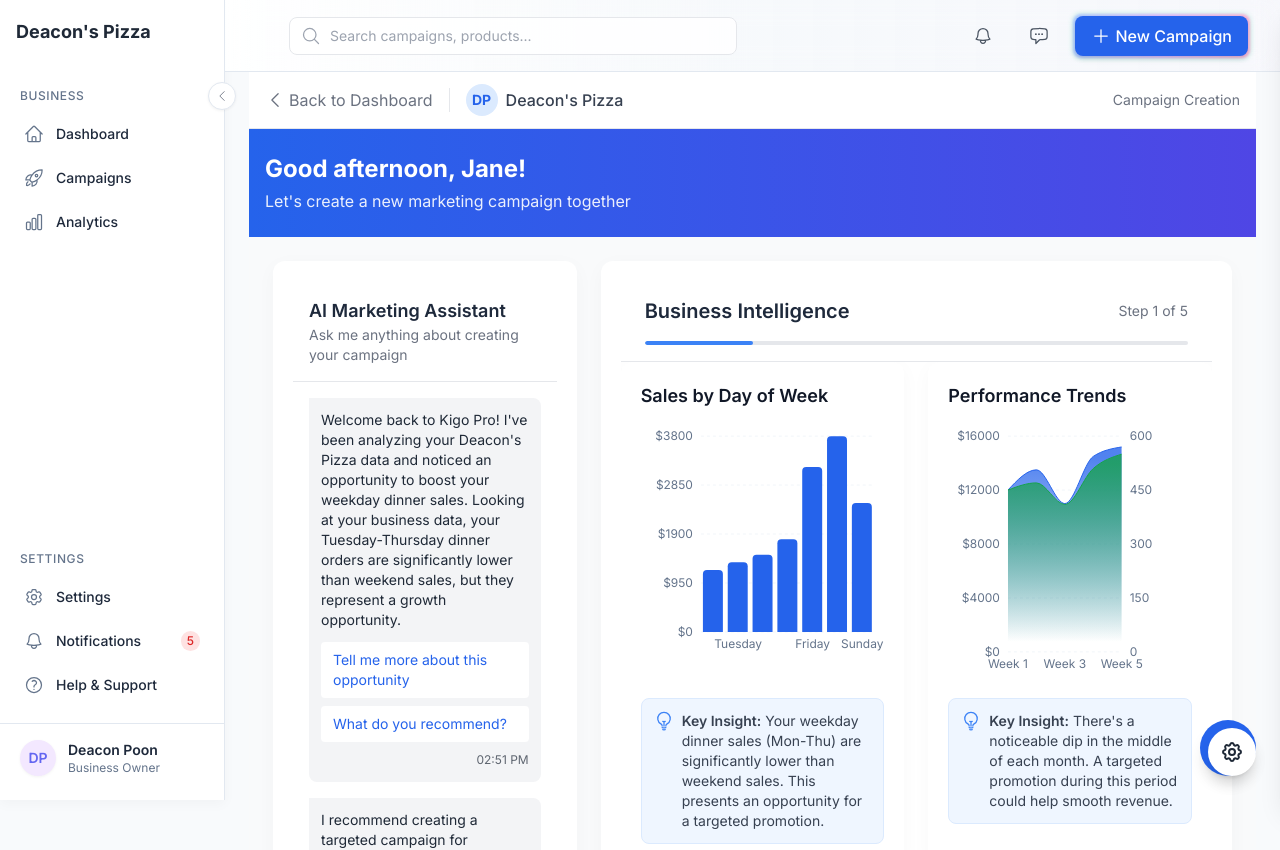
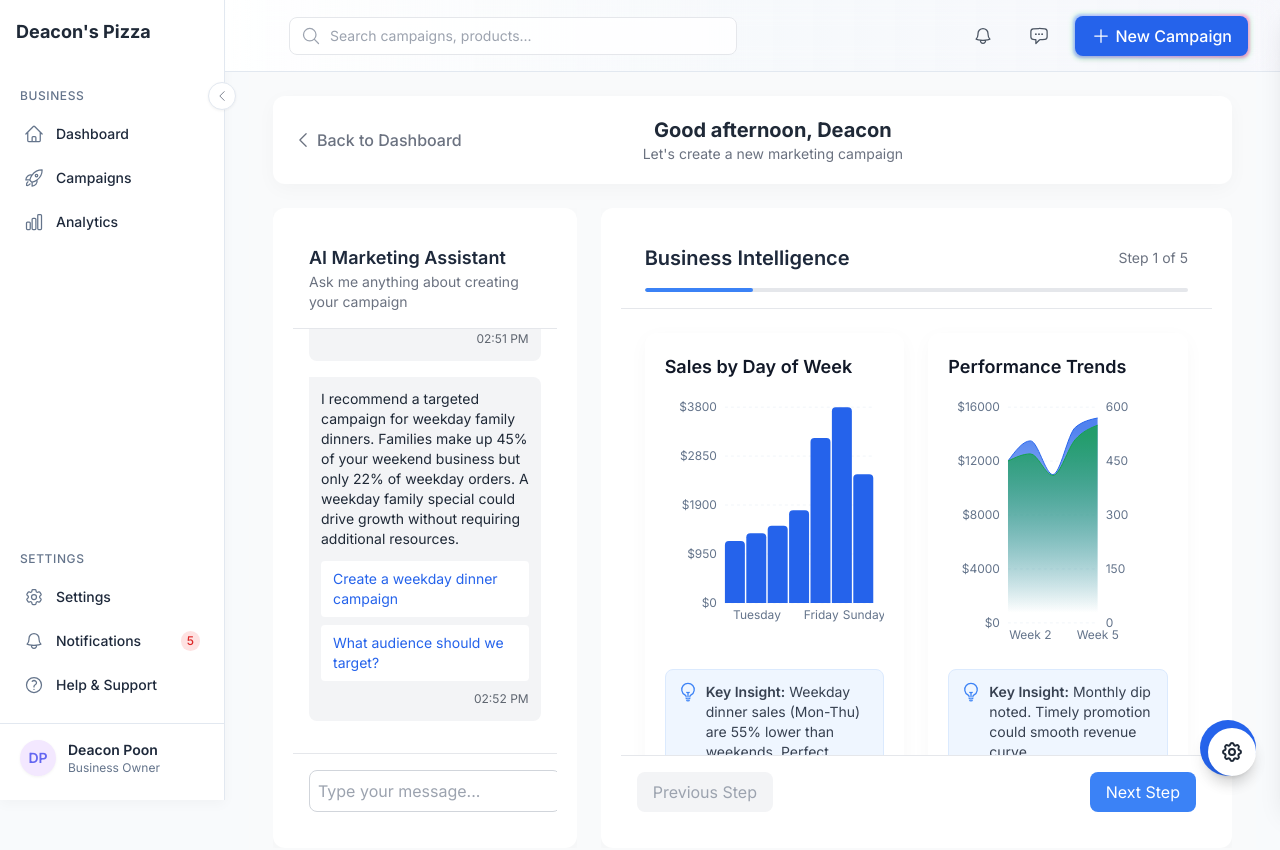
Before and after one commit to deacon-kigo/kigo-pro-dashboard, a Next.js app: page /demos/ai-campaign-creation in a window 1280 px wide. Shown: the top 850 px of the page. Built offline with nearby package versions, Linux system fonts and the light colour scheme.

Commit message:
Improve scrolling behavior on AI campaign creation page - Fixed container heights and overflow handling in main layout - Made AI Assistant chat panel scrollable within fixed height - Updated Dynamic Canvas to ensure proper scrolling behavior - Fixed linter error in BusinessIntelligenceView component

```diff
--- a/app/demos/ai-campaign-creation/page.tsx
+++ b/app/demos/ai-campaign-creation/page.tsx
@@ -56,46 +56,30 @@ export default function AICampaignCreation() {
   }, []);
 
   return (
-    <div className="min-h-screen flex flex-col bg-gray-50">
+    <div className="h-screen flex flex-col overflow-hidden bg-gray-50">
       {/* Header */}
-      <header className="bg-white border-b border-gray-200 px-4 py-3">
-        <div className="flex items-center justify-between max-w-screen-2xl mx-auto">
-          <div className="flex items-center gap-4">
-            <Link href="/demos/deacons-pizza" className="flex items-center text-gray-500 hover:text-gray-700">
+      <div className="p-4 sm:p-6 flex-shrink-0">
+        <div className="max-w-screen-2xl mx-auto">
+          <Card className="flex justify-between items-center p-4">
+            <Link href="/demos/deacons-pizza" className="flex items-center text-gray-500 hover:text-primary transition-colors">
               <ChevronLeftIcon className="w-5 h-5 mr-1" />
-              Back to Dashboard
+              <span className="font-medium">Back to Dashboard</span>
             </Link>
-            <div className="h-6 w-px bg-gray-200"></div>
-            <div className="flex items-center">
-              <div
-                className="w-8 h-8 bg-blue-100 rounded-full flex items-center justify-center text-blue-600 font-bold text-sm mr-2"
-              >
-                DP
-              </div>
-              <span className="font-medium text-gray-700">Deacon's Pizza</span>
+            <div className="text-center">
+              <h2 className="text-xl font-bold text-gray-800">{greeting}, Deacon</h2>
+              <p className="text-sm text-gray-500">Let's create a new marketing campaign</p>
             </div>
-          </div>
-          <div className="flex items-center gap-4">
-            <span className="text-sm text-gray-500">Campaign Creation</span>
-          </div>
+            <div className="w-32"></div> {/* Empty div for alignment */}
+          </Card>
         </div>
-      </header>
+      </div>
 
-      {/* Main content */}
-      <div className="flex-1 flex flex-col">
-        {/* Greeting Banner */}
-        <div className="bg-gradient-to-r from-blue-600 to-indigo-600 py-6 px-4">
-          <div className="max-w-screen-2xl mx-auto">
-            <h1 className="text-2xl font-bold text-white">{greeting}, Jane!</h1>
-            <p className="text-white/90 mt-1">Let's create a new marketing campaign together</p>
-          </div>
-        </div>
-
-        {/* Dual Panel Layout */}
-        <div className="flex-1 grid grid-cols-1 lg:grid-cols-12 gap-6 max-w-screen-2xl mx-auto p-6">
+      {/* Dual Panel Layout */}
+      <div className="flex-1 max-w-screen-2xl mx-auto px-4 sm:px-6 pb-6 overflow-hidden">
+        <div className="grid grid-cols-1 lg:grid-cols-12 gap-6 h-full">
           {/* AI Assistant Panel - Left Side */}
-          <div className="lg:col-span-4 flex flex-col">
-            <Card className="flex-1 p-0 overflow-hidden flex flex-col">
+          <div className="lg:col-span-4 h-full overflow-hidden">
+            <Card className="h-full p-0 overflow-hidden flex flex-col">
               <AIAssistantPanel
                 onOptionSelected={handleOptionSelected}
               />
@@ -103,8 +87,8 @@ export default function AICampaignCreation() {
           </div>
 
           {/* Dynamic Canvas - Right Side */}
-          <div className="lg:col-span-8 flex flex-col">
-            <Card className="flex-1 p-0 overflow-hidden">
+          <div className="lg:col-span-8 h-full overflow-hidden">
+            <Card className="h-full p-0 overflow-hidden">
               <DynamicCanvas
                 initialView={currentView}
               />
--- a/components/ai-assistant/AIAssistantPanel.tsx
+++ b/components/ai-assistant/AIAssistantPanel.tsx
@@ -37,7 +37,7 @@ const campaignCreationInitialMessages: Message[] = [
   {
     id: '1',
     type: 'ai',
-    content: "Welcome back to Kigo Pro! I've been analyzing your Deacon's Pizza data and noticed an opportunity to boost your weekday dinner sales. Looking at your business data, your Tuesday-Thursday dinner orders are significantly lower than weekend sales, but they represent a growth opportunity.",
+    content: "I've analyzed your restaurant data and found an opportunity to boost weekday dinner sales. Your Tue-Thu dinner orders are significantly lower than weekends, representing a solid growth opportunity.",
     timestamp: new Date(Date.now() - 60000),
     responseOptions: [
       { text: "Tell me more about this opportunity", value: "tell-more" },
@@ -47,7 +47,7 @@ const campaignCreationInitialMessages: Message[] = [
   {
     id: '2',
     type: 'ai',
-    content: "I recommend creating a targeted campaign for weekday family dinners. Your data shows families make up 45% of your weekend business but only 22% of weekday orders. A weekday family dinner special could drive significant growth without requiring additional staff or equipment.",
+    content: "I recommend a targeted campaign for weekday family dinners. Families make up 45% of your weekend business but only 22% of weekday orders. A weekday family special could drive growth without requiring additional resources.",
     timestamp: new Date(),
     responseOptions: [
       { text: "Create a weekday dinner campaign", value: "create-campaign" },
@@ -136,7 +136,7 @@ const AIAssistantPanel: React.FC<AIAssistantPanelProps> = ({
             aiResponse = {
               id: Date.now().toString(),
               type: 'ai',
-              content: "Your weekday dinner business represents a big opportunity. While weekend sales average $3,833 per day, weekday sales are only $1,862. By targeting families with a weekday special, you could potentially increase weekday revenue by 35-40%.",
+              content: "Your weekday dinner sales average $1,862 vs. weekend sales of $3,833. A family-focused weekday promotion could increase weekday revenue by 35-40% based on our analysis.",
               timestamp: new Date(),
               responseOptions: [
                 { text: "Let's create a campaign", value: "create-campaign" },
@@ -149,7 +149,7 @@ const AIAssistantPanel: React.FC<AIAssistantPanelProps> = ({
             aiResponse = {
               id: Date.now().toString(),
               type: 'ai',
-              content: "I recommend a 'Family Weekday Special' campaign. Based on your sales data and customer segments, this could drive significant growth. I can generate complete campaign options with creative assets, targeting strategies, and performance predictions tailored to your business.",
+              content: "I recommend a 'Family Weekday Special' campaign. I can generate complete options with creative assets, targeting strategies, and performance predictions tailored to your business.",
               timestamp: new Date(),
               responseOptions: [
                 { text: "Generate campaign options", value: "create-campaign" },
@@ -162,7 +162,7 @@ const AIAssistantPanel: React.FC<AIAssistantPanelProps> = ({
             aiResponse = {
               id: Date.now().toString(),
               type: 'ai',
-              content: "Great! I've created three complete campaign options for you. Each includes the offer structure, promotional copy, visual designs, and targeting strategy. You can view and compare them in the canvas.",
+              content: "I've created three campaign options for you, each with offer structure, promo copy, visuals, and targeting. View them in the canvas to compare.",
               timestamp: new Date(),
               responseOptions: [
                 { text: "Select the Family Dinner Bundle", value: "select-campaign" },
@@ -176,7 +176,7 @@ const AIAssistantPanel: React.FC<AIAssistantPanelProps> = ({
             aiResponse = {
               id: Date.now().toString(),
               type: 'ai',
-              content: "I'm showing you the business intelligence data in the canvas. You can see the sales by day of week, performance trends, competitor activity, and customer segments. The data clearly shows the weekday dinner opportunity.",
+              content: "Here's your business intelligence data showing sales by day, performance trends, competitor activity, and customer segments. The weekday dinner opportunity is clear.",
               timestamp: new Date(),
               responseOptions: [
                 { text: "Let's create a campaign", value: "create-campaign" },
@@ -189,7 +189,7 @@ const AIAssistantPanel: React.FC<AIAssistantPanelProps> = ({
             aiResponse = {
               id: Date.now().toString(),
               type: 'ai',
-              content: "You've selected the Family Dinner Bundle campaign. I've prepared all the creative assets you'll need including social media graphics, email templates, and in-store materials. You can customize any of these assets to perfectly match your brand.",
+              content: "Family Dinner Bundle selected. All creative assets are ready: social media, email templates, and in-store materials. Customize any asset to match your brand.",
               timestamp: new Date(),
               responseOptions: [
                 { text: "Customize these assets", value: "customize-assets" },
@@ -203,7 +203,7 @@ const AIAssistantPanel: React.FC<AIAssistantPanelProps> = ({
             aiResponse = {
               id: Date.now().toString(),
               type: 'ai',
-              content: "Based on your selections, I've updated all assets and calculated performance predictions. You can see the expected views, redemptions, revenue, and ROI in the performance dashboard.",
+              content: "Assets updated based on your selections. Performance predictions are ready with expected views, redemptions, revenue, and ROI.",
               timestamp: new Date(),
               responseOptions: [
                 { text: "Review performance details", value: "review-performance" },
@@ -217,7 +217,7 @@ const AIAssistantPanel: React.FC<AIAssistantPanelProps> = ({
             aiResponse = {
               id: Date.now().toString(),
               type: 'ai',
-              content: "Your campaign is ready to launch! I've prepared everything you need including distribution schedule, performance tracking, and a one-click launch option.",
+              content: "Your campaign is ready to launch with distribution schedule, performance tracking, and one-click launch option.",
               timestamp: new Date(),
               responseOptions: [
                 { text: "Launch campaign", value: "launch-campaign" },
@@ -231,7 +231,7 @@ const AIAssistantPanel: React.FC<AIAssistantPanelProps> = ({
             aiResponse = {
               id: Date.now().toString(),
               type: 'ai',
-              content: "I understand. Let me know how else I can help with your marketing campaign.",
+              content: "I understand. Let me know how else I can help with your campaign.",
               timestamp: new Date()
             };
         }
@@ -251,7 +251,7 @@ const AIAssistantPanel: React.FC<AIAssistantPanelProps> = ({
   return (
     <div className="flex flex-col h-full">
       {/* Header */}
-      <div className="p-4 border-b border-gray-200">
+      <div className="p-4 border-b border-gray-200 flex-shrink-0">
         <h3 className="text-lg font-semibold">AI Marketing Assistant</h3>
         <p className="text-sm text-gray-500">Ask me anything about creating your campaign</p>
       </div>
@@ -259,7 +259,7 @@ const AIAssistantPanel: React.FC<AIAssistantPanelProps> = ({
       {/* Chat Container */}
       <div className="flex-1 flex flex-col overflow-hidden">
         {/* Messages */}
-        <div className="flex-1 overflow-y-auto p-4 space-y-4">
+        <div className="flex-1 overflow-y-auto p-4 space-y-4 scrollbar-thin">
           {messages.map((message) => (
             <ChatMessage
               key={message.id}
@@ -274,7 +274,7 @@ const AIAssistantPanel: React.FC<AIAssistantPanelProps> = ({
         </div>
 
         {/* Input */}
-        <div className="p-4 border-t border-gray-200">
+        <div className="p-4 border-t border-gray-200 flex-shrink-0">
           <form
             className="flex items-center space-x-2"
             onSubmit={handleFormSubmit}
--- a/components/campaign-creation/DynamicCanvas.tsx
+++ b/components/campaign-creation/DynamicCanvas.tsx
@@ -205,10 +205,10 @@ const DynamicCanvas: React.FC<DynamicCanvasProps> = ({ initialView = 'business-i
       { segment: 'Seniors', value: 15 }
     ],
     insights: {
-      salesByDay: "Your weekday dinner sales (Mon-Thu) are significantly lower than weekend sales. This presents an opportunity for a targeted promotion.",
-      performanceTrend: "There's a noticeable dip in the middle of each month. A targeted promotion during this period could help smooth revenue.",
-      competitorActivity: "Competitors are increasing promotional activity, especially chain restaurants. A unique offer could help differentiate your business.",
-      customerSegments: "Families represent your largest customer segment but could be targeted more effectively during weekdays."
+      salesByDay: "Weekday dinner sales (Mon-Thu) are 55% lower than weekends. Perfect opportunity for targeted promotion.",
+      performanceTrend: "Monthly dip noted. Timely promotion could smooth revenue curve.",
+      competitorActivity: "Competitor promos increasing. Unique offer needed to stand out.",
+      customerSegments: "Families: 45% of weekend customers, only 22% of weekdays. Major opportunity."
     },
     marketingOpportunities: [
       {
@@ -440,14 +440,15 @@ const DynamicCanvas: React.FC<DynamicCanvasProps> = ({ initialView = 'business-i
   };
 
   return (
-    <div className="h-full flex flex-col">
+    <div className="h-full flex flex-col overflow-hidden">
       <CanvasHeader
         title={getViewTitle(currentView)}
         currentStep={viewSteps[currentView]}
         totalSteps={5}
+        className="flex-shrink-0"
       />
 
-      <div className="flex-1 overflow-hidden">
+      <div className="flex-1 overflow-y-auto">
         <AnimatePresence mode="wait">
           <motion.div
             key={currentView}
@@ -456,7 +457,7 @@ const DynamicCanvas: React.FC<DynamicCanvasProps> = ({ initialView = 'business-i
             exit="exit"
             variants={viewVariants}
             transition={{ duration: 0.3 }}
-            className="h-full"
+            className="p-6 pb-12"
           >
             {currentView === 'business-intelligence' && (
               <BusinessIntelligenceView
@@ -498,7 +499,7 @@ const DynamicCanvas: React.FC<DynamicCanvasProps> = ({ initialView = 'business-i
         </AnimatePresence>
       </div>
 
-      <div className="p-4 flex justify-between border-t border-gray-200">
+      <div className="p-4 flex justify-between border-t border-gray-200 flex-shrink-0">
         <button
           onClick={() => {
             const views: ViewType[] = ['business-intelligence', 'campaign-selection', 'asset-creation', 'performance-prediction', 'launch-control'];
@@ -546,9 +547,10 @@ const CanvasHeader: React.FC<{
   title: string;
   currentStep: number;
   totalSteps: number;
-}> = ({ title, currentStep, totalSteps }) => {
+  className?: string;
+}> = ({ title, currentStep, totalSteps, className }) => {
   return (
-    <div className="px-6 py-4 border-b border-gray-200">
+    <div className={`px-6 py-4 border-b border-gray-200 ${className || ''}`}>
       <div className="flex justify-between items-center mb-4">
         <h2 className="text-xl font-semibold">{title}</h2>
         <span className="text-sm text-gray-500">Step {currentStep} of {totalSteps}</span>
--- a/components/campaign-creation/views/BusinessIntelligenceView.tsx
+++ b/components/campaign-creation/views/BusinessIntelligenceView.tsx
@@ -64,6 +64,9 @@ const BusinessIntelligenceView: React.FC<BusinessIntelligenceViewProps> = ({ dat
   const formatCurrency = (value: number) => {
     return `$${value.toLocaleString()}`;
   };
+
+  // Note: We're now using the data passed in from props instead of defining mockBusinessData
+  // The component receives the already formatted data with concise insights
 
   return (
     <div className="space-y-6">
```
